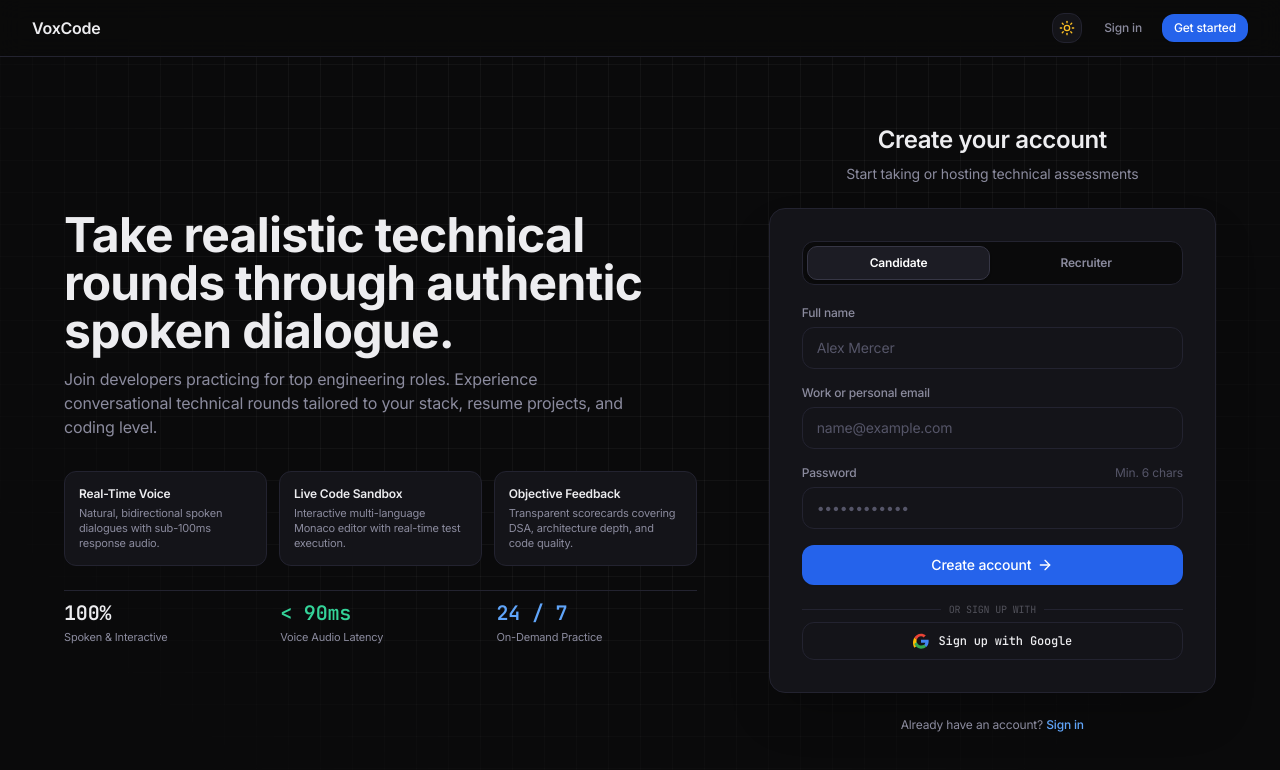
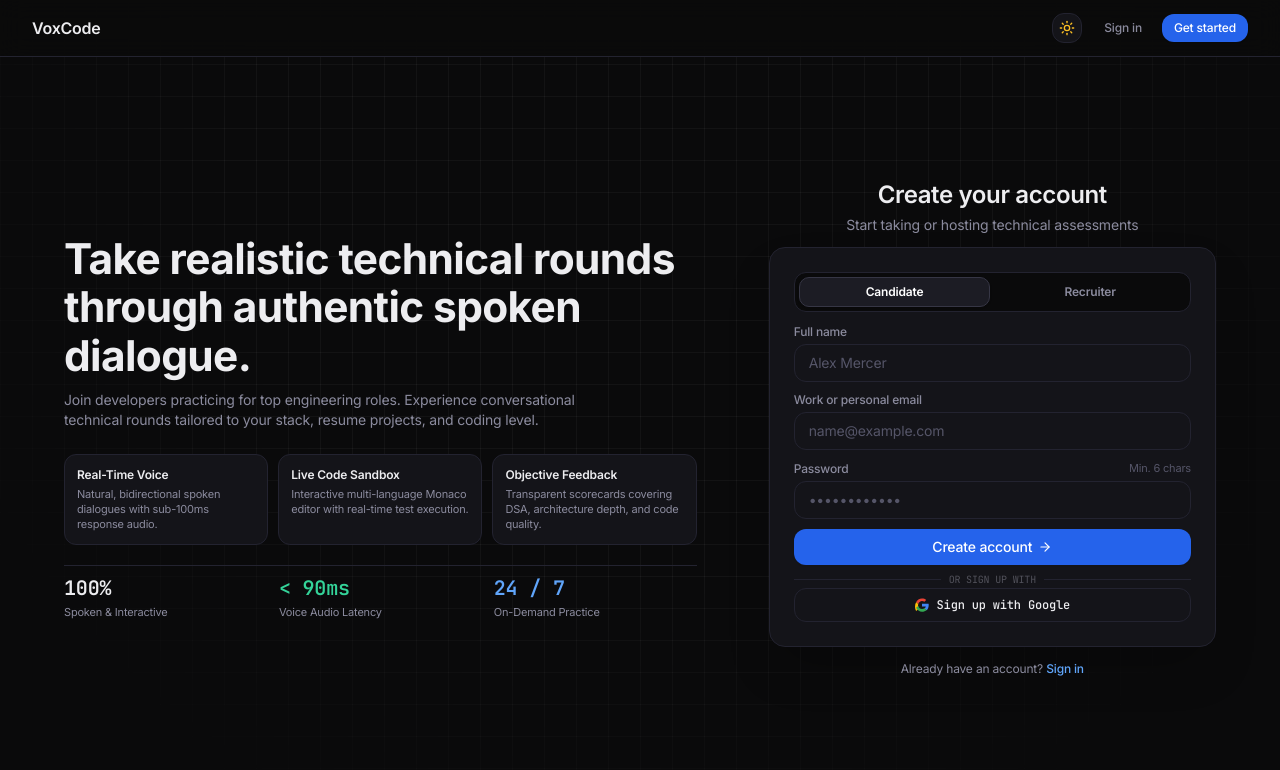
Before and after one commit to Aswin-Sai123/VoxCode, a React (Vite) app in the folder frontend/: page /register in a window 1280 px wide. Shown: the top 770 px of the page. Built offline with nearby package versions, Linux system fonts and the light colour scheme; no server answers.

Commit message:
style(auth): optimize card and hero dimensions to fit perfectly within single viewport without scrolling

```diff
--- a/frontend/src/pages/auth/Register.jsx
+++ b/frontend/src/pages/auth/Register.jsx
@@ -32,19 +32,19 @@
     };
 
     return (
-        <div className="flex-1 flex items-center justify-center py-10 px-4 sm:px-6 lg:px-8">
-            <div className="w-full max-w-6xl grid grid-cols-1 lg:grid-cols-12 gap-8 lg:gap-14 items-center">
+        <div className="flex-1 flex items-center justify-center py-4 sm:py-6 px-4 sm:px-6 lg:px-8 my-auto">
+            <div className="w-full max-w-5xl xl:max-w-6xl grid grid-cols-1 lg:grid-cols-12 gap-6 lg:gap-10 xl:gap-14 items-center">
                 {/* Left Side: Editorial Branding */}
-                <div className="hidden lg:flex lg:col-span-7 flex-col justify-center space-y-6 pr-4">
-                    <div key={role} className="space-y-6 transition-all duration-200">
+                <div className="hidden lg:flex lg:col-span-7 flex-col justify-center space-y-4 xl:space-y-5 pr-2 xl:pr-4">
+                    <div key={role} className="space-y-4 xl:space-y-5 transition-all duration-200">
                         {/* Editorial Grotesque Headline in Solid #EDEDF0 */}
-                        <div className="space-y-3">
-                            <h1 className="text-4xl xl:text-5xl font-bold tracking-tight text-[#EDEDF0] leading-[1.12]">
+                        <div className="space-y-2 sm:space-y-2.5">
+                            <h1 className="text-3xl xl:text-[2.65rem] font-bold tracking-tight text-[#EDEDF0] leading-[1.14]">
                                 {role === 'COMPANY'
                                     ? 'Conduct technical rounds with zero recruiter fatigue.'
                                     : 'Take realistic technical rounds through authentic spoken dialogue.'}
                             </h1>
-                            <p className="text-sm xl:text-base text-[#8B8B9E] leading-relaxed max-w-xl">
+                            <p className="text-xs xl:text-sm text-[#8B8B9E] leading-relaxed max-w-lg">
                                 {role === 'COMPANY'
                                     ? 'Join engineering teams using VoxCode. Experience conversational technical interviews tailored to your job descriptions, rubrics, and coding standards.'
                                     : 'Join developers practicing for top engineering roles. Experience conversational technical rounds tailored to your stack, resume projects, and coding level.'}
@@ -52,33 +52,33 @@
                         </div>
 
                         {/* Key Engineering Pillars */}
-                        <div className="grid grid-cols-1 sm:grid-cols-3 gap-3 pt-2">
+                        <div className="grid grid-cols-1 sm:grid-cols-3 gap-2.5 pt-1">
                             {role === 'COMPANY' ? (
                                 <>
-                                    <div className="p-3.5 rounded-lg bg-[#141419] border border-[#232330] space-y-1">
+                                    <div className="p-3 rounded-lg bg-[#141419] border border-[#232330] space-y-1">
                                         <span className="text-xs font-semibold text-[#EDEDF0] block">Autonomous Vetting</span>
                                         <span className="text-[11px] text-[#8B8B9E] leading-snug block">Assess system design, algorithms, and resume claims without scheduling lag.</span>
                                     </div>
-                                    <div className="p-3.5 rounded-lg bg-[#141419] border border-[#232330] space-y-1">
+                                    <div className="p-3 rounded-lg bg-[#141419] border border-[#232330] space-y-1">
                                         <span className="text-xs font-semibold text-[#EDEDF0] block">Anti-Cheating Guard</span>
                                         <span className="text-[11px] text-[#8B8B9E] leading-snug block">Proactive session stability telemetry and candidate identity validation.</span>
                                     </div>
-                                    <div className="p-3.5 rounded-lg bg-[#141419] border border-[#232330] space-y-1">
+                                    <div className="p-3 rounded-lg bg-[#141419] border border-[#232330] space-y-1">
                                         <span className="text-xs font-semibold text-[#EDEDF0] block">Instant Scorecards</span>
                                         <span className="text-[11px] text-[#8B8B9E] leading-snug block">Objective evaluations delivered to recruiter dashboards in under 30 seconds.</span>
                                     </div>
                                 </>
                             ) : (
                                 <>
-                                    <div className="p-3.5 rounded-lg bg-[#141419] border border-[#232330] space-y-1">
+                                    <div className="p-3 rounded-lg bg-[#141419] border border-[#232330] space-y-1">
                                         <span className="text-xs font-semibold text-[#EDEDF0] block">Real-Time Voice</span>
                                         <span className="text-[11px] text-[#8B8B9E] leading-snug block">Natural, bidirectional spoken dialogues with sub-100ms response audio.</span>
                                     </div>
-                                    <div className="p-3.5 rounded-lg bg-[#141419] border border-[#232330] space-y-1">
+                                    <div className="p-3 rounded-lg bg-[#141419] border border-[#232330] space-y-1">
                                         <span className="text-xs font-semibold text-[#EDEDF0] block">Live Code Sandbox</span>
                                         <span className="text-[11px] text-[#8B8B9E] leading-snug block">Interactive multi-language Monaco editor with real-time test execution.</span>
                                     </div>
-                                    <div className="p-3.5 rounded-lg bg-[#141419] border border-[#232330] space-y-1">
+                                    <div className="p-3 rounded-lg bg-[#141419] border border-[#232330] space-y-1">
                                         <span className="text-xs font-semibold text-[#EDEDF0] block">Objective Feedback</span>
                                         <span className="text-[11px] text-[#8B8B9E] leading-snug block">Transparent scorecards covering DSA, architecture depth, and code quality.</span>
                                     </div>
@@ -87,34 +87,34 @@
                         </div>
 
                         {/* Engineering Metric Row */}
-                        <div className="grid grid-cols-3 gap-4 pt-2 border-t border-[#232330]">
+                        <div className="grid grid-cols-3 gap-3 pt-2 border-t border-[#232330]">
                             {role === 'COMPANY' ? (
                                 <>
                                     <div className="space-y-0.5">
-                                        <div className="text-xl font-bold font-mono text-[#EDEDF0]">100%</div>
+                                        <div className="text-lg sm:text-xl font-bold font-mono text-[#EDEDF0]">100%</div>
                                         <div className="text-[11px] text-[#8B8B9E]">Spoken & Interactive</div>
                                     </div>
                                     <div className="space-y-0.5">
-                                        <div className="text-xl font-bold font-mono text-emerald-400">&lt; 30s</div>
+                                        <div className="text-lg sm:text-xl font-bold font-mono text-emerald-400">&lt; 30s</div>
                                         <div className="text-[11px] text-[#8B8B9E]">Scorecard Delivery</div>
                                     </div>
                                     <div className="space-y-0.5">
-                                        <div className="text-xl font-bold font-mono text-blue-400">0 min</div>
+                                        <div className="text-lg sm:text-xl font-bold font-mono text-blue-400">0 min</div>
                                         <div className="text-[11px] text-[#8B8B9E]">Scheduling Lag</div>
                                     </div>
                                 </>
                             ) : (
                                 <>
                                     <div className="space-y-0.5">
-                                        <div className="text-xl font-bold font-mono text-[#EDEDF0]">100%</div>
+                                        <div className="text-lg sm:text-xl font-bold font-mono text-[#EDEDF0]">100%</div>
                                         <div className="text-[11px] text-[#8B8B9E]">Spoken & Interactive</div>
                                     </div>
                                     <div className="space-y-0.5">
-                                        <div className="text-xl font-bold font-mono text-emerald-400">&lt; 90ms</div>
+                                        <div className="text-lg sm:text-xl font-bold font-mono text-emerald-400">&lt; 90ms</div>
                                         <div className="text-[11px] text-[#8B8B9E]">Voice Audio Latency</div>
                                     </div>
                                     <div className="space-y-0.5">
-                                        <div className="text-xl font-bold font-mono text-blue-400">24 / 7</div>
+                                        <div className="text-lg sm:text-xl font-bold font-mono text-blue-400">24 / 7</div>
                                         <div className="text-[11px] text-[#8B8B9E]">On-Demand Practice</div>
                                     </div>
                                 </>
@@ -124,25 +124,25 @@
                 </div>
 
                 {/* Right Side: Register Card */}
-                <div className="lg:col-span-5 w-full max-w-md mx-auto space-y-6">
+                <div className="lg:col-span-5 w-full max-w-sm sm:max-w-md mx-auto space-y-3">
                     {/* Brand & Heading */}
-                    <div className="text-center space-y-2">
-                        <h1 className="text-2xl font-semibold tracking-tight text-[#EDEDF0]">
+                    <div className="text-center space-y-1">
+                        <h1 className="text-xl sm:text-2xl font-semibold tracking-tight text-[#EDEDF0]">
                             Create your account
                         </h1>
-                        <p className="text-sm text-[#8B8B9E]">
+                        <p className="text-xs sm:text-sm text-[#8B8B9E]">
                             Start taking or hosting technical assessments
                         </p>
                     </div>
 
                     {/* Main Card */}
-                    <div className="bg-[#141419] border border-[#232330] rounded-xl p-6 sm:p-8 space-y-5 shadow-2xl">
+                    <div className="bg-[#141419] border border-[#232330] rounded-xl p-5 sm:p-6 space-y-3 shadow-2xl">
                         {/* Role Selector Pill */}
                         <div className="grid grid-cols-2 p-1 role-pill-container border rounded-lg gap-1">
                             <button
                                 type="button"
                                 onClick={() => setRole('CANDIDATE')}
-                                className={`py-2 text-xs font-semibold rounded-md border transition-all ${
+                                className={`py-1.5 text-xs font-semibold rounded-md border transition-all ${
                                     role === 'CANDIDATE'
                                         ? 'role-pill-btn-active'
                                         : 'role-pill-btn-inactive border-transparent'
@@ -153,7 +153,7 @@
                             <button
                                 type="button"
                                 onClick={() => setRole('COMPANY')}
-                                className={`py-2 text-xs font-semibold rounded-md border transition-all ${
+                                className={`py-1.5 text-xs font-semibold rounded-md border transition-all ${
                                     role === 'COMPANY'
                                         ? 'role-pill-btn-active'
                                         : 'role-pill-btn-inactive border-transparent'
@@ -165,16 +165,16 @@
 
                         {/* Error Banner */}
                         {error && (
-                            <div className="p-3 bg-red-500/10 border border-red-500/20 rounded-lg text-xs text-red-400 flex items-center gap-2">
+                            <div className="p-2.5 bg-red-500/10 border border-red-500/20 rounded-lg text-xs text-red-400 flex items-center gap-2">
                                 <AlertCircle className="w-4 h-4 flex-shrink-0" />
                                 <span>{error}</span>
                             </div>
                         )}
 
                         {/* Form */}
-                        <form onSubmit={handleSubmit} className="space-y-4">
-                            <div className="space-y-1.5">
-                                <label className="text-xs font-medium text-[#8B8B9E] block">
+                        <form onSubmit={handleSubmit} className="space-y-2.5">
+                            <div className="space-y-1">
+                                <label className="text-[11px] sm:text-xs font-medium text-[#8B8B9E] block">
                                     {role === 'COMPANY' ? 'Company or team name' : 'Full name'}
                                 </label>
                                 <input
@@ -183,12 +183,12 @@
                                     value={name}
                                     onChange={(e) => setName(e.target.value)}
                                     placeholder={role === 'COMPANY' ? 'Company name (e.g. Stripe)' : 'Alex Mercer'}
-                                    className="studio-input"
+                                    className="studio-input py-2 text-xs sm:text-sm"
                                 />
                             </div>
 
-                            <div className="space-y-1.5">
-                                <label className="text-xs font-medium text-[#8B8B9E] block">
+                            <div className="space-y-1">
+                                <label className="text-[11px] sm:text-xs font-medium text-[#8B8B9E] block">
                                     Work or personal email
                                 </label>
                                 <input
@@ -197,16 +197,16 @@
                                     value={email}
                                     onChange={(e) => setEmail(e.target.value)}
                                     placeholder="name@example.com"
-                                    className="studio-input"
+                                    className="studio-input py-2 text-xs sm:text-sm"
                                 />
                             </div>
 
-                            <div className="space-y-1.5">
+                            <div className="space-y-1">
                                 <div className="flex items-center justify-between">
-                                    <label className="text-xs font-medium text-[#8B8B9E]">
+                                    <label className="text-[11px] sm:text-xs font-medium text-[#8B8B9E]">
                                         Password
                                     </label>
-                                    <span className="text-xs text-[#555568]">Min. 6 chars</span>
+                                    <span className="text-[11px] text-[#555568]">Min. 6 chars</span>
                                 </div>
                                 <input
                                     type="password"
@@ -215,30 +215,30 @@
                                     value={password}
                                     onChange={(e) => setPassword(e.target.value)}
                                     placeholder="••••••••••••"
-                                    className="studio-input"
+                                    className="studio-input py-2 text-xs sm:text-sm"
                                 />
                             </div>
 
                             <button
                                 type="submit"
                                 disabled={isSubmitting}
-                                className="btn-primary w-full py-2.5 mt-2"
+                                className="btn-primary w-full py-2 text-xs sm:text-sm mt-1"
                             >
                                 {isSubmitting ? (
                                     <span className="flex items-center gap-2">
-                                        <Loader2 className="w-4 h-4 animate-spin" />
+                                        <Loader2 className="w-3.5 h-3.5 animate-spin" />
                                         <span>Creating account...</span>
                                     </span>
                                 ) : (
                                     <span className="flex items-center gap-1.5">
                                         <span>Create account</span>
-                                        <ArrowRight className="w-4 h-4" />
+                                        <ArrowRight className="w-3.5 h-3.5" />
                                     </span>
                                 )}
                             </button>
                         </form>
                         {role === 'CANDIDATE' && (
-                            <div className="space-y-3 pt-1">
+                            <div className="space-y-2 pt-0.5">
                                 <div className="relative flex items-center justify-center">
                                     <div className="border-t auth-divider-line w-full"></div>
                                     <span className="auth-divider-badge px-2 text-[10px] font-mono uppercase absolute">
@@ -248,9 +248,9 @@
 
                                 <a
                                     href={`${import.meta.env.VITE_API_URL || 'http://localhost:5000/api'}/auth/google`}
-                                    className="studio-btn-secondary w-full py-2.5 flex items-center justify-center gap-2.5 text-xs font-mono font-medium hover:border-[#3F3F46] transition-all"
+                                    className="studio-btn-secondary w-full py-2 flex items-center justify-center gap-2 text-xs font-mono font-medium hover:border-[#3F3F46] transition-all"
                                 >
-                                    <svg className="w-4 h-4 flex-shrink-0" viewBox="0 0 24 24">
+                                    <svg className="w-3.5 h-3.5 flex-shrink-0" viewBox="0 0 24 24">
                                         <path
                                             fill="#EA4335"
                                             d="M12 5c1.6 0 3 .6 4.1 1.6l3.1-3.1C17.3 1.8 14.8 1 12 1 7.5 1 3.7 3.6 1.9 7.3l3.7 2.9C6.5 7.4 9 5 12 5z"
@@ -275,7 +275,7 @@
                     </div>
 
                     {/* Footer Switch */}
-                    <p className="text-center text-xs text-[#8B8B9E]">
+                    <p className="text-center text-xs text-[#8B8B9E] pt-0.5">
                         Already have an account?{' '}
                         <Link to="/login" className="text-blue-400 hover:text-blue-300 font-medium">
                             Sign in
```
Also changed, not shown: frontend/src/pages/auth/Login.jsx (+41 -41 lines).
